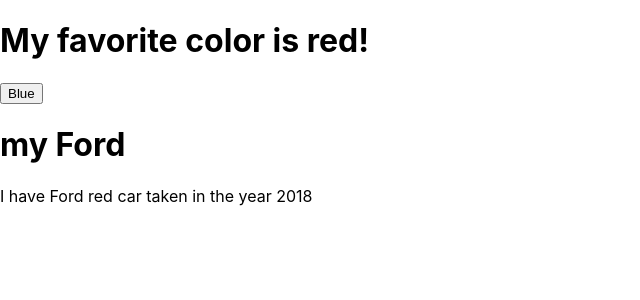
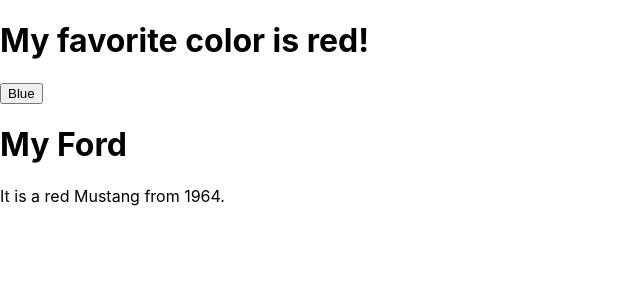
Before and after one commit to vinaysb1/react-hooks, a React (Create React App) app: page / in a window 1280 px wide. Shown: the top 300 px of the page, without its empty margins (0-640 px from the left). Built offline with nearby package versions, Linux system fonts and the light colour scheme.

Commit message:
single Hook that holds an object i usestate

```diff
--- a/src/Car.js
+++ b/src/Car.js
@@ -1,16 +1,20 @@
 import React from 'react'
-import { useState } from 'react'
+import { useState } from 'react';
 
-function Car() {
-    const [brand,setBrand] = useState('Ford')
-    const [model,setModel] = useState('Mustang')
-    const [year,setYear] = useState(2018)
-    const [color,setColor] = useState('red')
+const Car = () => {
+    const [car, setCar] = useState({
+        brand: "Ford",
+        model: "Mustang",
+        year: "1964",
+        color: "red"
+      });
   return (
     <div>
-        <h1>my {brand}</h1>
-        <p>I have {brand} {color} car taken in the year {year}</p>
-        </div>
+        <h1>My {car.brand}</h1>
+      <p>
+        It is a {car.color} {car.model} from {car.year}.
+      </p>
+    </div>
   )
 }
 
```
